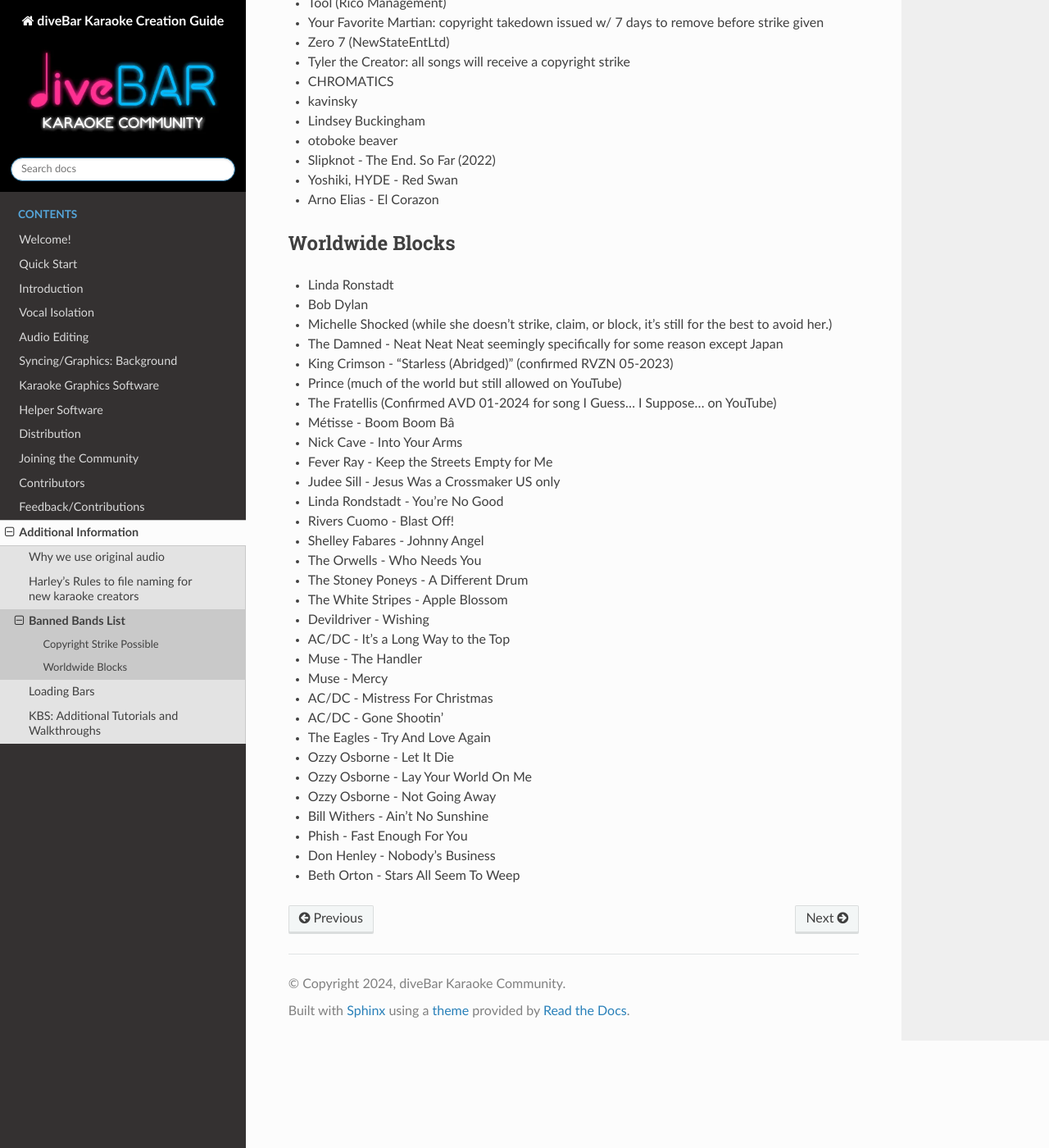
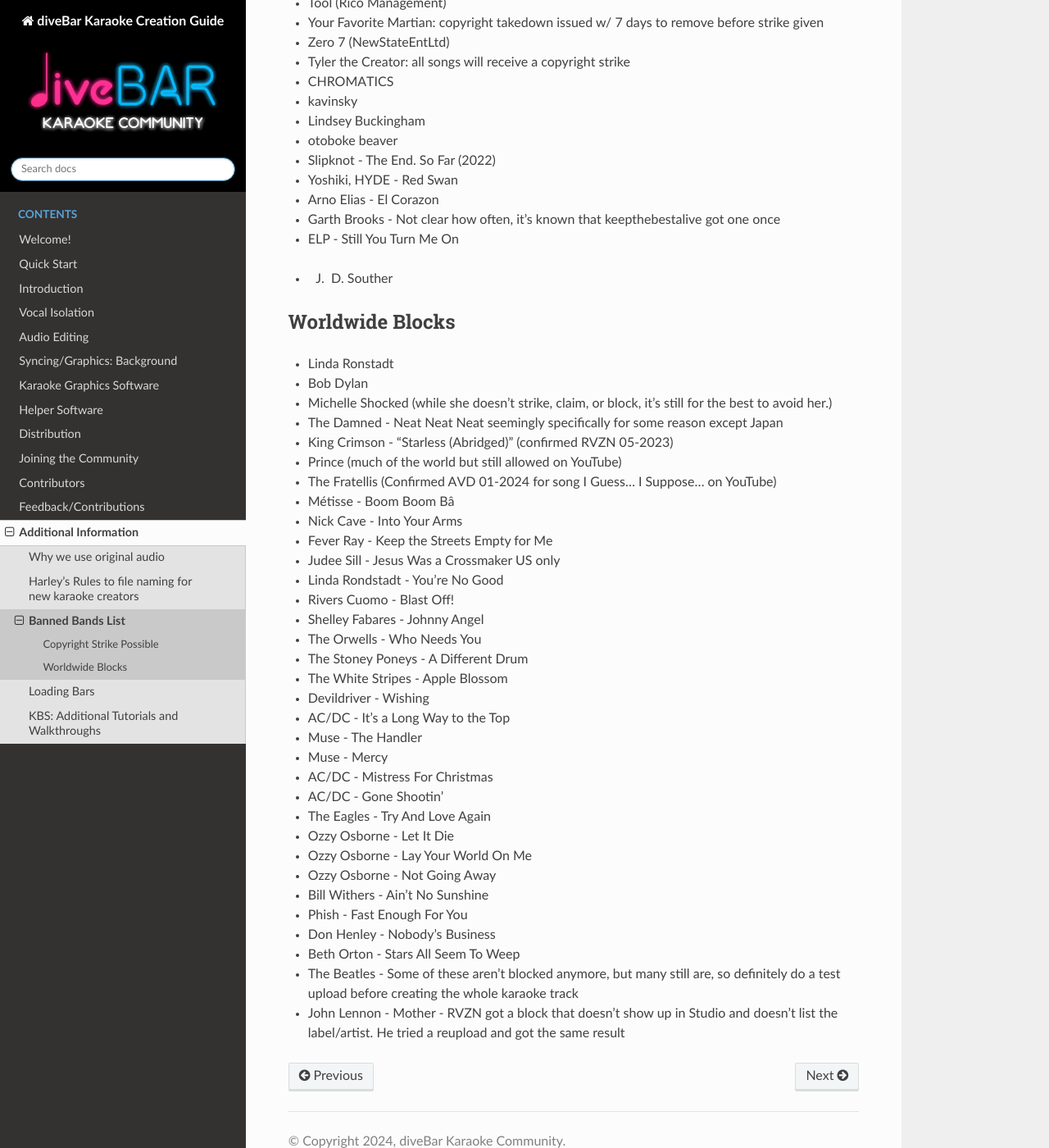
Before and after one commit to diveBarKaraoke/divebar_karaoke_creation_guide, a Sphinx documentation site: the page built from docs/banned_bands.rst, in a window 1280 px wide and 1400 px high, scrolled down 800 px. Shown: the whole window at 82% size. Built offline with Sphinx 7.4.7 and the Read the Docs theme 2.0.0, drawn with Linux system fonts in a browser that asks for light colours.

Commit message:
Banned bands updates

```diff
--- a/docs/banned_bands.rst
+++ b/docs/banned_bands.rst
@@ -35,6 +35,9 @@ Copyright Strike Possible
 * Slipknot - The End. So Far (2022)
 * Yoshiki, HYDE - Red Swan
 * Arno Elias - El Corazon
+* Garth Brooks - Not clear how often, it's known that keepthebestalive got one once
+* ELP - Still You Turn Me On
+- J. D.  Souther
 
 Worldwide Blocks
 ----------------
@@ -70,3 +73,5 @@ Worldwide Blocks
 * Phish - Fast Enough For You
 * Don Henley - Nobody’s Business
 * Beth Orton - Stars All Seem To Weep
+* The Beatles - Some of these aren't blocked anymore, but many still are, so definitely do a test upload before creating the whole karaoke track
+* John Lennon - Mother - RVZN got a block that doesn't show up in Studio and doesn't list the label/artist. He tried a reupload and got the same result
```
